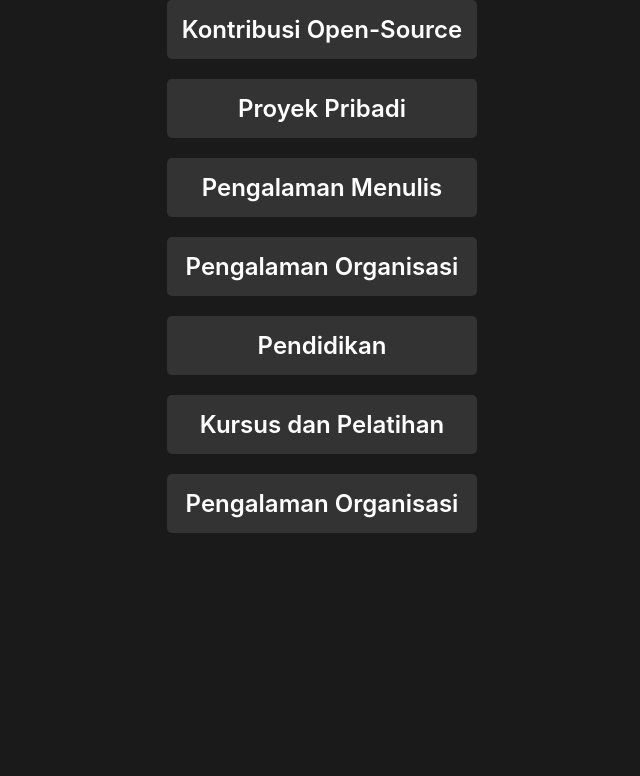
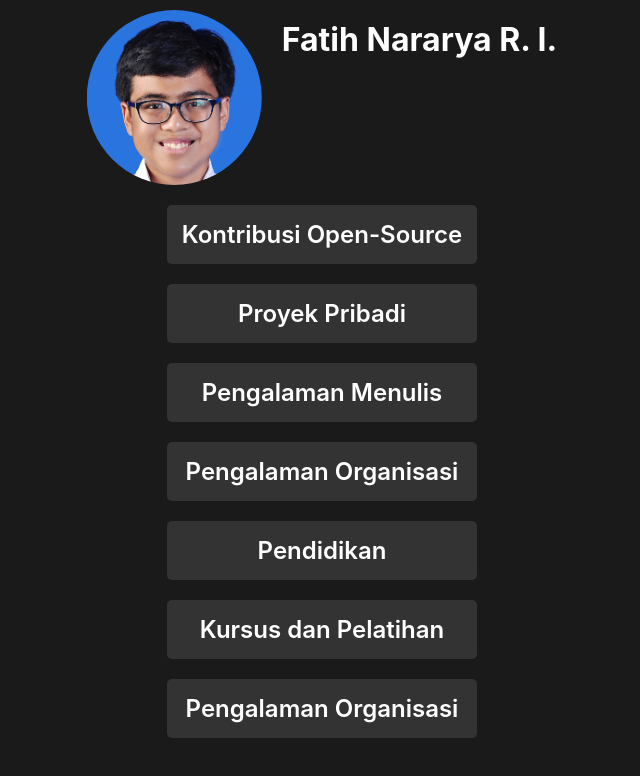
Before and after one commit to Fatih20/FatihNRI, a React (Create React App) app: page / in a window 1280 px wide. Shown: the top 776 px of the page, without its empty margins (318-958 px from the left). Built offline with nearby package versions, Linux system fonts and the light colour scheme.

Commit message:
Prototype of head body.

```diff
--- a/src/App.js
+++ b/src/App.js
@@ -10,6 +10,7 @@ const Main = styled.div`
   flex-direction: column;
   margin: 0 auto;
   max-width: 1080px;
+  padding: 10px;
 
   /* border: solid 1px white; */
 `;
--- a/src/components/body.js
+++ b/src/components/body.js
@@ -5,12 +5,33 @@ import options from "../content/options";
 
 const Main = styled.div`
     align-items: center;
+    color: white;
     display: flex;
     flex-direction: column;
+    gap: 20px;
 `;
 
-const Profile = styled.div`
+const ProfileContainer = styled.div`
     display: flex;
+    justify-content: center;
+    gap: 20px;
+`;
+
+const Photo = styled.img`
+    display: inline-block;
+    clip-path: circle(50% at center);
+    width: ${({size}) => `${size}px`};
+    height: ${({size}) => `${size}px`};
+`;
+
+const AboutContainer = styled.div`
+    display: flex;
+    flex-direction: column;
+    padding: 10px 0;
+`;
+
+const Name = styled.h1`
+
 `;
 
 const OptionsContainer = styled.div`
@@ -22,7 +43,6 @@ const OptionsContainer = styled.div`
 
 const Option = styled.div`
     background-color: #333333;
-    color: white;
     padding: 15px;
     border-radius: 5px;
 
@@ -31,7 +51,6 @@ const Option = styled.div`
         font-weight: 600;
         text-align: center;
     }
-
 `;
 
 function optionMaker({name}) {
@@ -45,9 +64,12 @@ function optionMaker({name}) {
 export default function Body (){
     return (
         <Main>
-            <Profile>
-
-            </Profile>
+            <ProfileContainer>
+                <Photo src="Pasfoto.png" size={175}/>
+                <AboutContainer>
+                    <Name>Fatih Nararya R. I. </Name>
+                </AboutContainer>
+            </ProfileContainer>
             <OptionsContainer>
                 {options.map((option) => optionMaker(option))}
             </OptionsContainer>
```
Also changed, not shown: public/Pasfoto LTMPT.png (added), public/Pasfoto.png.
